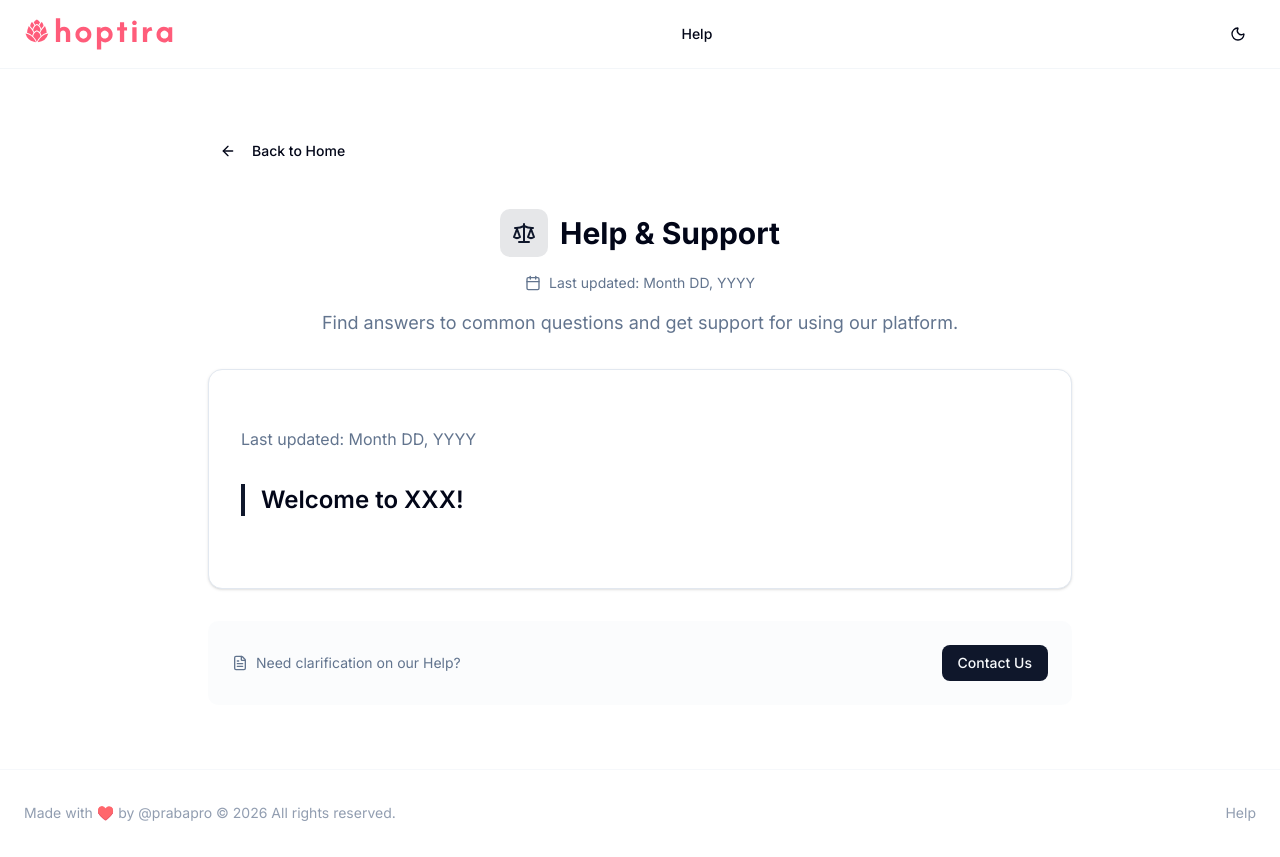
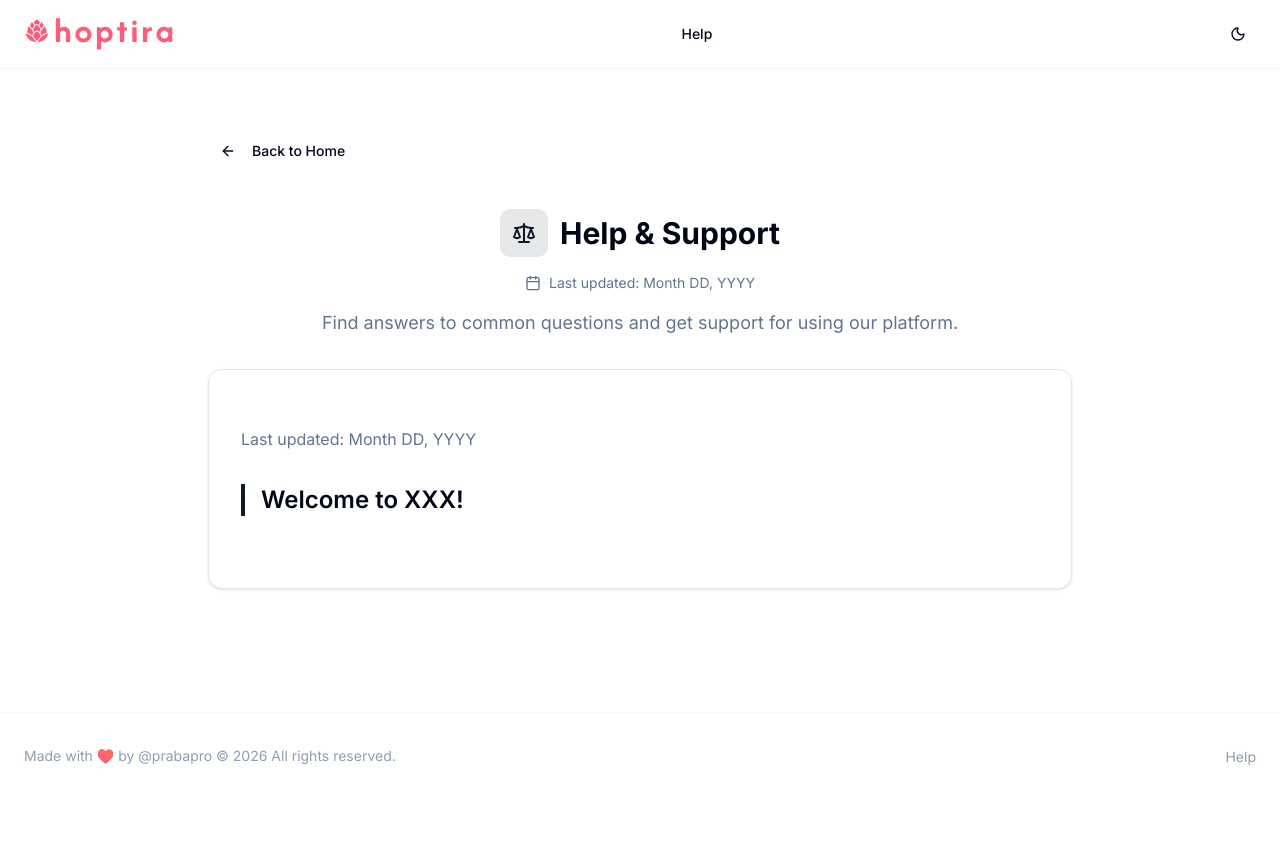
Before and after one commit to prabapro/decision-lab, a React (Vite) app: page /help in a window 1280 px wide. After the commit the page ends 800 px from the top, so only its background shows below. Built offline with nearby package versions, Linux system fonts and the light colour scheme.

Commit message:
🎨 remove footer block from help page

```diff
--- a/src/pages/Help.jsx
+++ b/src/pages/Help.jsx
@@ -9,7 +9,6 @@ import LoadingSpinner from '@components/common/LoadingSpinner';
 import {
   useMarkdownContent,
   PageHeader,
-  PageFooter,
 } from '@components/common/MarkdownRenderer';
 import helpContent from '@data/help.md?raw';
 
@@ -55,14 +54,6 @@ export default function Help() {
           </div>
         </CardContent>
       </Card>
-
-      {/* Footer Actions */}
-      <PageFooter
-        text="Need clarification on our Help?"
-        buttonText="Contact Us"
-        buttonLink="/contact"
-        icon={FileText}
-      />
     </div>
   );
 }
```
